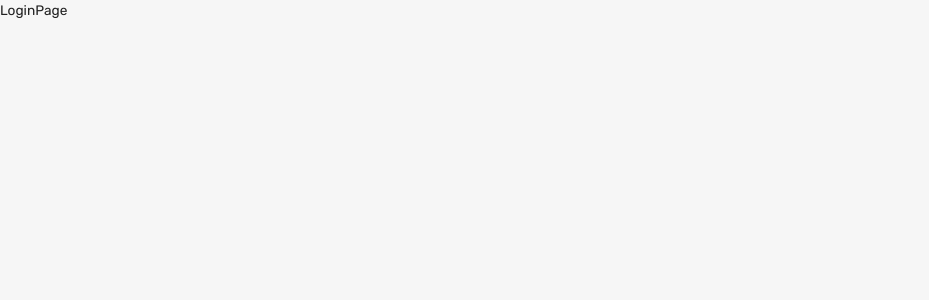
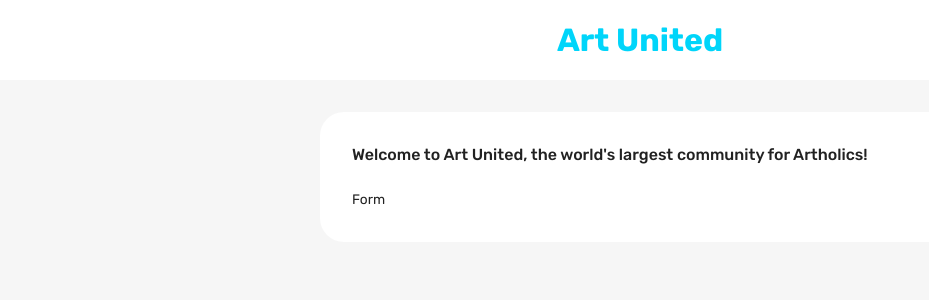
Before and after one commit to Sayan-Maity/Art-United, a React (Create React App) app in the folder client/: page / in a window 1280 px wide. Shown: the top 300 px of the page, without its empty margins (0-929 px from the left). Built offline with nearby package versions, Linux system fonts and the light colour scheme.

Commit message:
modified index file and navbar component

```diff
--- a/client/src/scenes/loginPage/index.jsx
+++ b/client/src/scenes/loginPage/index.jsx
@@ -1,6 +1,36 @@
+import { Box, Typography, useTheme, useMediaQuery } from "@mui/material";
+import Form from "./Form";
+
 const LoginPage = () => {
-    return <div className="">LoginPage</div>
+  const theme = useTheme();
+  const isNonMobileScreens = useMediaQuery("(min-width: 1000px)");
+  return (
+    <Box>
+      <Box
+        width="100%"
+        backgroundColor={theme.palette.background.alt}
+        p="1rem 6%"
+        textAlign="center"
+      >
+        <Typography fontWeight="bold" fontSize="32px" color="primary">
+          Art United
+        </Typography>
+      </Box>
+
+      <Box
+        width={isNonMobileScreens ? "50%" : "93%"}
+        p="2rem"
+        m="2rem auto"
+        borderRadius="1.5rem"
+        backgroundColor={theme.palette.background.alt}
+      >
+        <Typography fontWeight="500" variant="h5" sx={{ mb: "1.5rem" }}>
+          Welcome to Art United, the world's largest community for Artholics!
+        </Typography>
+        <Form />
+      </Box>
+    </Box>
+  );
 };
 
-
 export default LoginPage;
--- a/client/src/scenes/navbar/index.jsx
+++ b/client/src/scenes/navbar/index.jsx
@@ -56,7 +56,7 @@
             },
           }}
         >
-          Sociopedia
+          Art United
         </Typography>
         {isNonMobileScreens && (
           <FlexBetween
```
